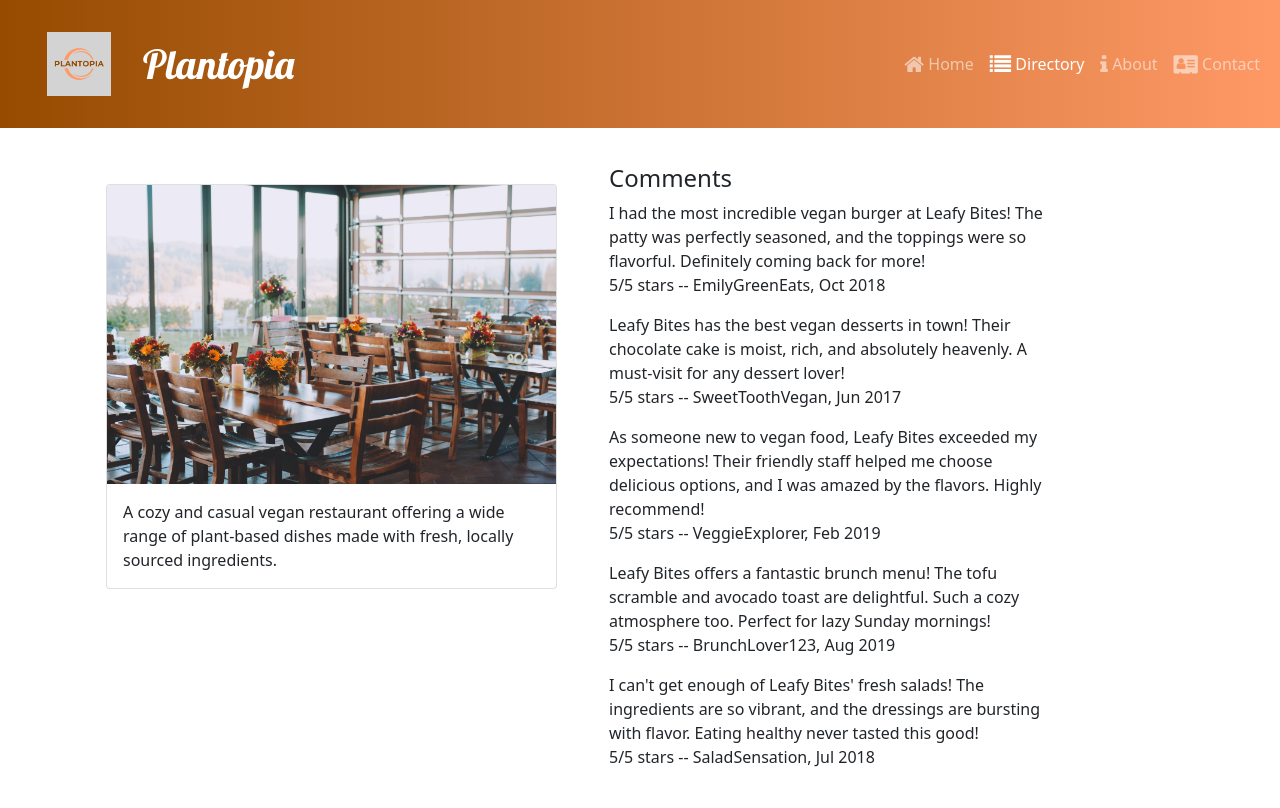
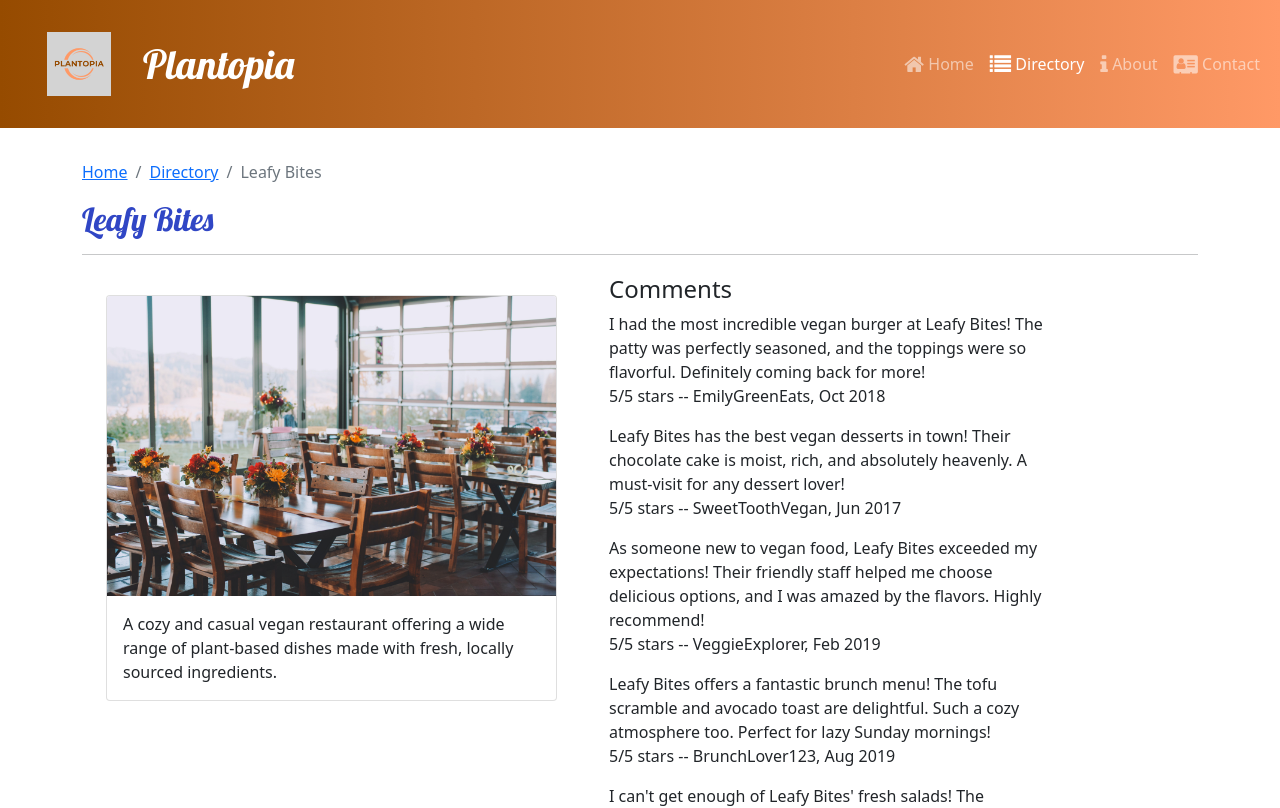
Before and after one commit to alexiscodes21/restaurant-reviews-site, a React (Create React App) app: page /directory/0 in a window 1280 px wide. Shown: the top 808 px of the page. Built offline with nearby package versions, Linux system fonts and the light colour scheme.

Commit message:
breadcrumbs and subheader

```diff
--- a/src/pages/HomePage.js
+++ b/src/pages/HomePage.js
@@ -1,12 +1,14 @@
-import { Container } from 'reactstrap';
-import DisplayList from '../features/display/DisplayList';
+import { Container } from "reactstrap";
+import DisplayList from "../features/display/DisplayList";
+import SubHeader from "../components/SubHeader";
 
 const HomePage = () => {
   return (
     <Container>
+      <SubHeader current="Home" />
       <DisplayList />
     </Container>
-  )
+  );
 };
 
 export default HomePage;
--- a/src/pages/RestaurantDetailPage.js
+++ b/src/pages/RestaurantDetailPage.js
@@ -3,6 +3,7 @@
 import { selectRestaurantById } from "../features/restaurants/restaurantsSlice";
 import RestaurantDetail from "../features/restaurants/RestaurantDetail";
 import CommentsList from "../features/comments/CommentsList";
+import SubHeader from "../components/SubHeader";
 
 const RestaurantDetailPage = () => {
   const { restaurantId } = useParams();
@@ -10,6 +11,7 @@
 
   return (
     <Container>
+      <SubHeader current={restaurant.name} detail={true} />
       <Row>
         <RestaurantDetail restaurant={restaurant} />
         <CommentsList restaurantId={restaurantId} />
--- a/src/pages/RestaurantsDirectoryPage.js
+++ b/src/pages/RestaurantsDirectoryPage.js
@@ -1,9 +1,11 @@
 import { Container } from "reactstrap";
 import RestaurantsList from "../features/restaurants/RestaurantsList";
+import SubHeader from "../components/SubHeader";
 
 const RestaurantsDirectoryPage = () => {
   return (
     <Container>
+      <SubHeader current="Directory" />
       <RestaurantsList />
     </Container>
   );
```
